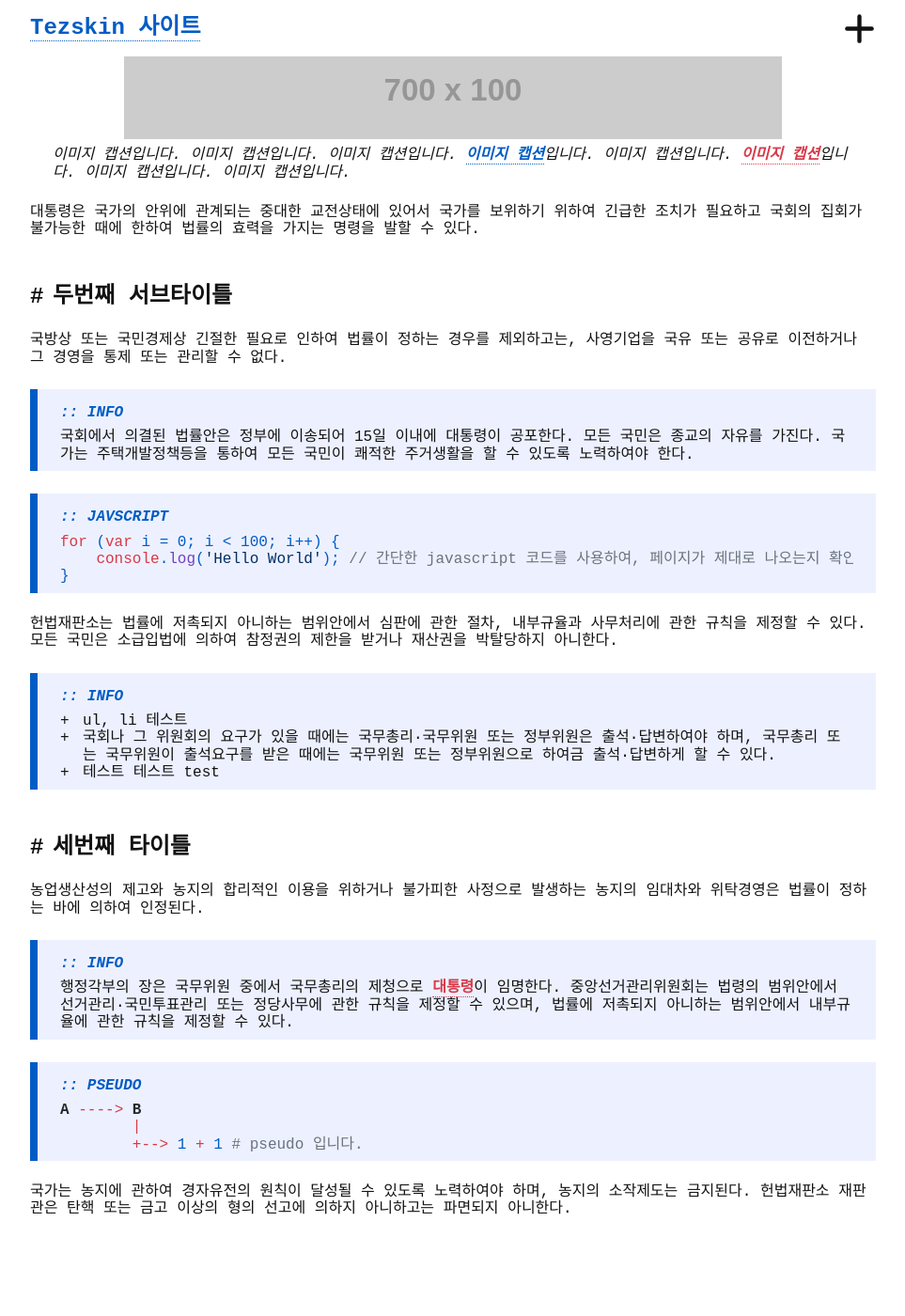
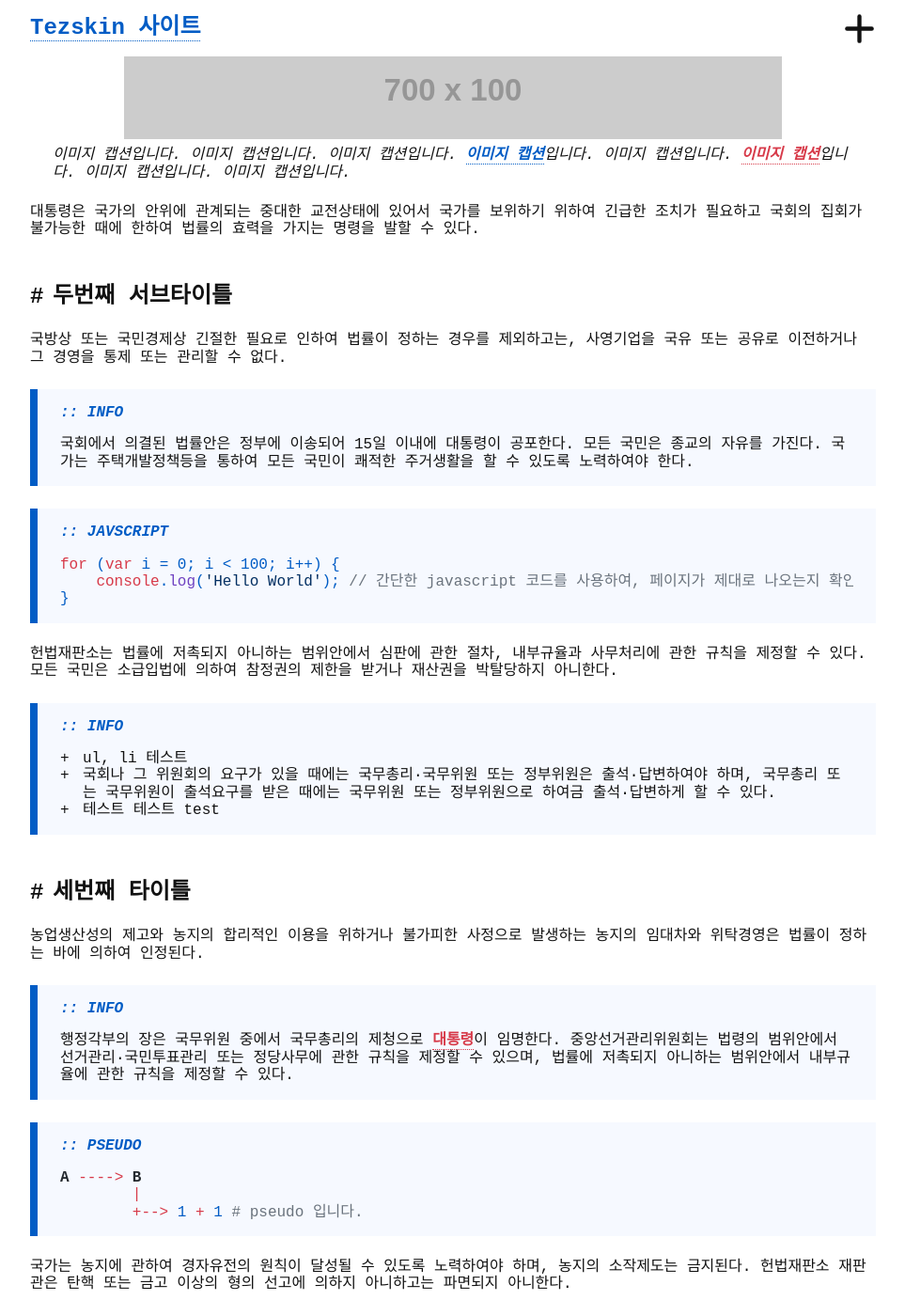
Before and after one commit to teznote/tezskin, a Jekyll site: the page built from index.md, in a window 1280 px wide and 1400 px high, scrolled down 1107 px. Shown: the whole window at 94% size, without its empty margins (158-1121 px from the left). Built offline with Jekyll 4.4.1, drawn with Linux system fonts in a browser that asks for light colours; nearby versions of some CDN libraries; some web fonts are replaced; a style sheet for code colours, icons or effects is not loaded; before the commit the page ends 2427 px from its top, so only the background shows below that.

Commit message:
Update style4.scss

```diff
--- a/assets/style4.scss
+++ b/assets/style4.scss
@@ -5,7 +5,7 @@ $top-height: 60px;
 $max-width: 900px;
 $color: #121212;
 $bg-color: #ffffff;
-$nav-bg-color: #edf1ff;
+$nav-bg-color: #f6f9ff;
 $a-color: #005cc5;
 $b-color: #d73a49;
 $c-color: #cccccc;
@@ -160,7 +160,7 @@ b, strong {
     }
     p[class], pre, ul {
         background-color: #{$nav-bg-color};
-        padding: .5rem 1.5rem;
+        padding: 1rem 1.5rem;
         border-left-width: .5rem;
         border-left-style: solid;
         border-color: #{$a-color};
@@ -171,7 +171,7 @@ b, strong {
             text-transform: uppercase;
             font-weight: 800;
             font-style: italic;
-            margin: .5rem 0;
+            margin-bottom: 1rem;
         }
     }
     ul {
```
